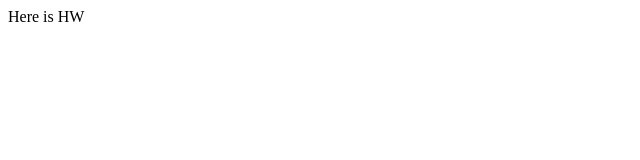
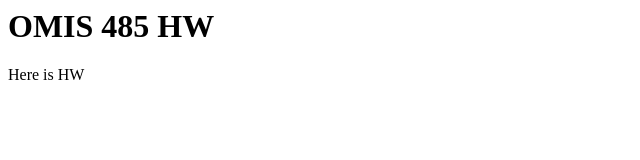
Before and after one commit to stephaniedemaria/485, a plain HTML site: page index.html in a window 1280 px wide. Shown: the whole page, without its empty margins (0-640 px from the left). Drawn offline with Linux system fonts and the light colour scheme.

Commit message:
add index header

```diff
--- a/index.html
+++ b/index.html
@@ -1,6 +1,7 @@
 <html>
     <head>
         <title>OMIS 485</title>
+        <header><h1>OMIS 485 HW</h1></header>
     </head>
     <body>
         Here is HW
```
